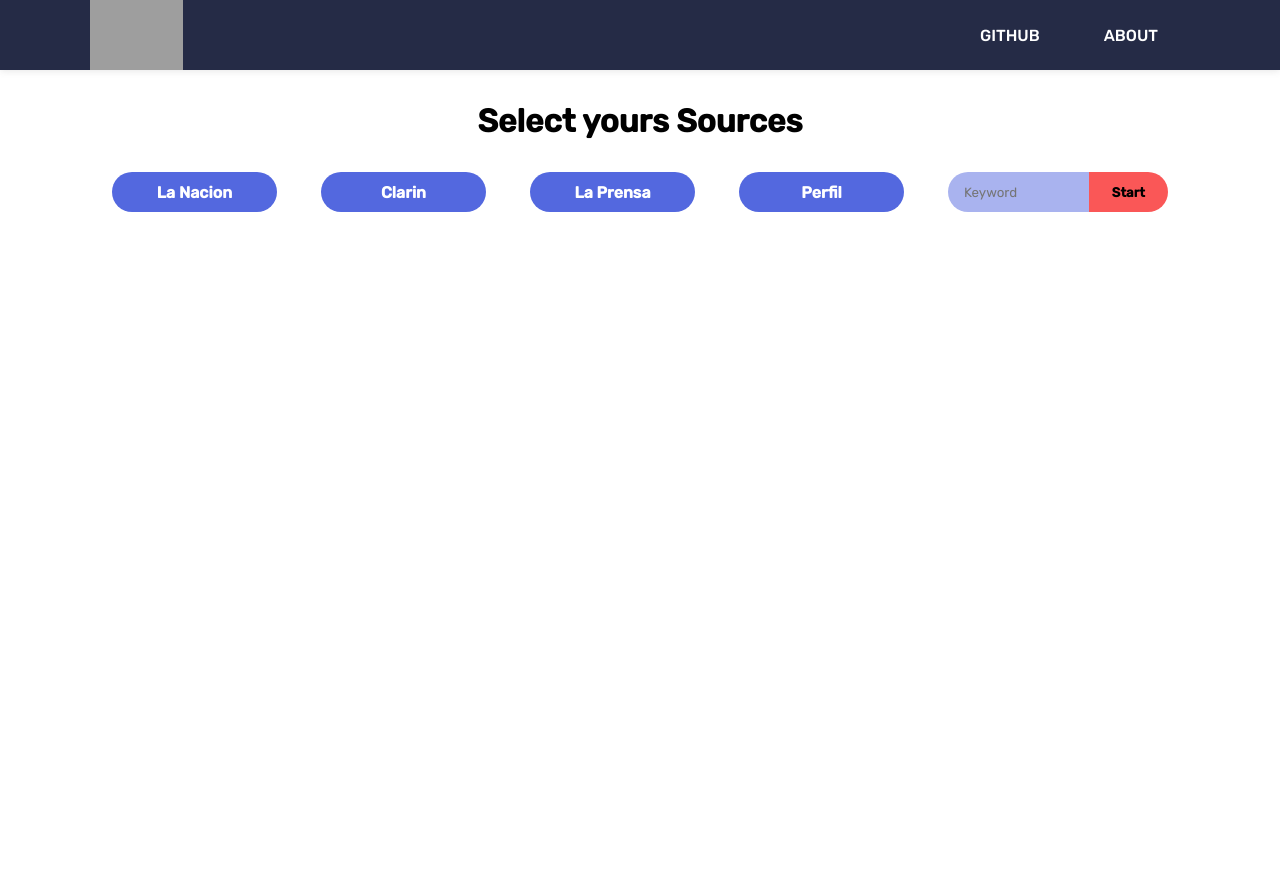
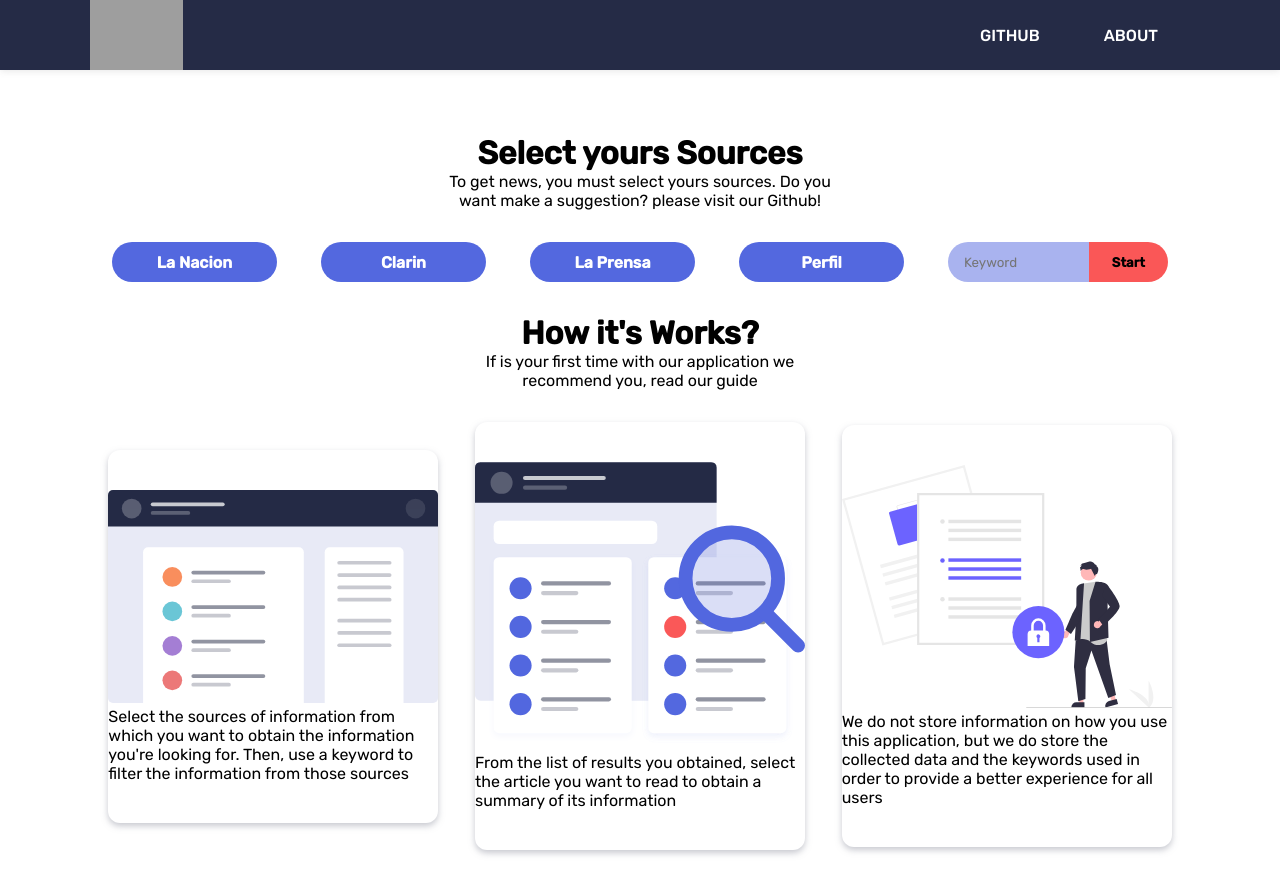
Before and after one commit to Chmod351/scrapper_ia_summary, a React (Vite) app: page / in a window 1280 px wide. Before the commit the page ends 800 px from the top, so only its background shows below. Built offline with nearby package versions, Linux system fonts and the light colour scheme; grey boxes are pictures that could not be loaded.

Commit message:
'headers add'

```diff
--- a/src/components/layout/TutorialCard.jsx
+++ b/src/components/layout/TutorialCard.jsx
@@ -1,16 +1,35 @@
 import { styled } from 'styled-components';
+import { main } from '../../config/theme';
+import { mobile } from '../../config/responsive';
 
-const Container = styled.article``;
-const Wrapper = styled.div``;
-const Image = styled.img``;
+const Container = styled.article`
+  width: 30%;
+  max-height: 30rem;
+  margin: auto;
+  box-shadow: 0 3px 6px ${main.secondaryBg};
+  padding: 2.5rem 0;
+  border-radius: 12px;
+  ${mobile({
+    width: '90%',
+    display: 'flex',
+    margin: 'auto',
+    alignItems: 'center',
+  })}
+`;
+const Wrapper = styled.div`
+  width: 100%;
+`;
+const Image = styled.img`
+  width: 100%;
+`;
 const Description = styled.p``;
 
-const TutorialCard = () => {
+const TutorialCard = ({ text, img }) => {
   return (
     <Container>
       <Wrapper>
-        <Image />
-        <Description></Description>
+        <Image src={img} />
+        <Description>{text}</Description>
       </Wrapper>
     </Container>
   );
--- a/src/components/layout/TutorialContainer.jsx
+++ b/src/components/layout/TutorialContainer.jsx
@@ -1,17 +1,26 @@
 import { styled } from 'styled-components';
+import TutorialCard from './TutorialCard';
+import { tutorial } from './dummy';
+import { mobile } from '../../config/responsive';
 
-const Container = styled.section`
-  display: flex;
-`;
+const Container = styled.section``;
 const Wrapper = styled.div`
   max-width: 1100px;
-  flex-wrap: wrap;
+  display: flex;
+  flex-direction: row;
+  margin: auto;
+  ${mobile({ flexDirection: 'column' })}
 `;
 
 const TutorialContainer = () => {
   return (
     <Container>
-      <Wrapper></Wrapper>
+      <Wrapper>
+        {tutorial.map((t) => {
+          const { id, text, img } = t;
+          return <TutorialCard key={id} text={text} img={img} />;
+        })}
+      </Wrapper>
     </Container>
   );
 };
--- a/src/components/layout/dummy.js
+++ b/src/components/layout/dummy.js
@@ -45,16 +45,16 @@
   {
     id: 1,
     img: first,
-    text: `By utilizing specific keywords, not only can you swiftly access related data stored in the database, but you can also enhance the efficiency of your scraping process. These keywords enable you to filter and refine the results obtained during the scraping process , ensuring that you accelerate result retrieval, filter out unnecessary information, and save valuable time.`,
+    text: `Select the sources of information from which you want to obtain the information you're looking for. Then, use a keyword to filter the information from those sources`,
   },
   {
     id: 2,
     img: second,
-    text: `By utilizing specific keywords, not only can you swiftly access related data stored in the database, but you can also enhance the efficiency of your scraping process. These keywords enable you to filter and refine the results obtained during the scraping process , ensuring that you accelerate result retrieval, filter out unnecessary information, and save valuable time.`,
+    text: `From the list of results you obtained, select the article you want to read to obtain a summary of its information`,
   },
   {
     id: 3,
     img: third,
-    text: `By utilizing specific keywords, not only can you swiftly access related data stored in the database, but you can also enhance the efficiency of your scraping process. These keywords enable you to filter and refine the results obtained during the scraping process , ensuring that you accelerate result retrieval, filter out unnecessary information, and save valuable time.`,
+    text: `We do not store information on how you use this application, but we do store the collected data and the keywords used in order to provide a better experience for all users`,
   },
 ];
--- a/src/components/pages/Demo.jsx
+++ b/src/components/pages/Demo.jsx
@@ -3,6 +3,8 @@
 import { mobile } from '../../config/responsive';
 import Sources from '../layout/Sources';
 import { sectionTitlesAndSubtitles } from '../layout/dummy.js';
+import TutorialContainer from '../layout/TutorialContainer';
+import Header from '../ui/Header';
 
 const Container = styled.div`
   display: flex;
@@ -20,13 +22,7 @@
   margin: auto;
   ${mobile({ flexDirection: 'row', alignItems: 'center', flexWrap: 'wrap' })}
 `;
-const Title = styled.h1`
-  display: flex;
-  margin: auto;
-  justify-content: center;
-  margin-bottom: 2rem;
-  ${mobile({ fontSize: '6vw' })}
-`;
+
 const FormWrapper = styled.div`
   width: 20%;
   display: flex;
@@ -59,11 +55,16 @@
 `;
 
 const desc = 'use the keyword to get specific results';
+const title = 'Select yours Sources';
+const subtitle = `To get news, you must select yours sources.
+Do you want make a suggestion? please visit our Github!`;
+const tutorialTitle = `How it's Works?`;
+const tutorialDescription = `If is your  first time with our application we recommend you, read our guide`;
 const Demo = () => {
   return (
     <Container>
       <Wrapper>
-        <Title>Select yours Sources</Title>
+        <Header title={title} subtitle={subtitle} />
         <SourcesContainer>
           {sectionTitlesAndSubtitles.map((a) => {
             const { id, title, link, css } = a;
@@ -74,7 +75,8 @@
             <Button>Start</Button>
           </FormWrapper>
         </SourcesContainer>
-
+        <Header title={tutorialTitle} subtitle={tutorialDescription} />
+        <TutorialContainer />
       </Wrapper>
     </Container>
   );
--- /dev/null
+++ b/src/components/ui/Header.jsx
@@ -0,0 +1,26 @@
+import { styled } from 'styled-components';
+import { mobile } from '../../config/responsive.js';
+
+const Title = styled.h1`
+  ${mobile({ fontSize: '6vw' })}
+`;
+const Subtitle = styled.p``;
+const Wrapper = styled.div`
+  display: flex;
+  margin: 2rem auto;
+  text-align: center;
+  align-items: center;
+  flex-direction: column;
+  justify-content: center;
+  max-width: 400px;
+`;
+const Header = ({ title, subtitle }) => {
+  return (
+    <Wrapper>
+      <Title>{title}</Title>
+      <Subtitle>{subtitle}</Subtitle>
+    </Wrapper>
+  );
+};
+
+export default Header;
```
